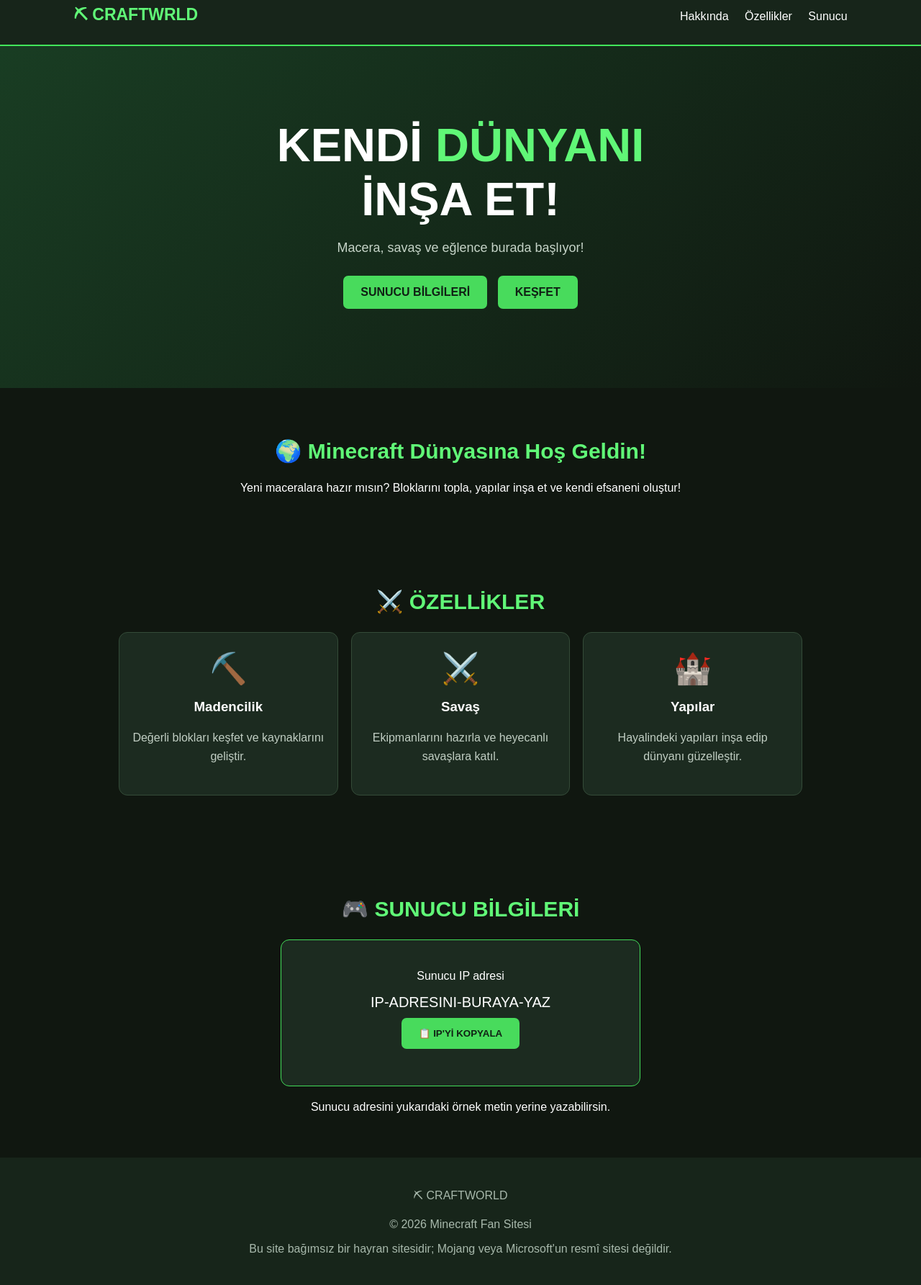
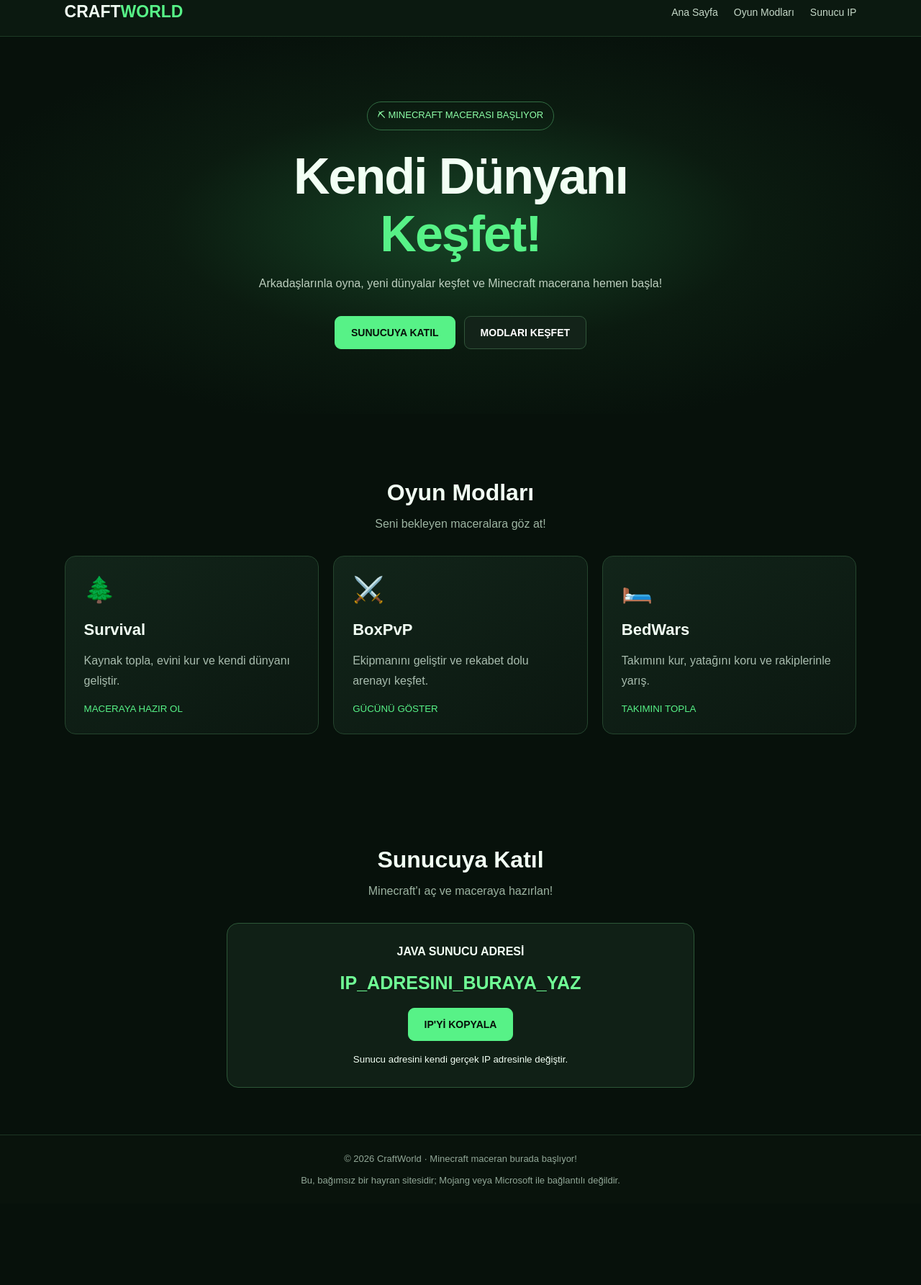
Before and after one commit to pirimaras966-commits/minecraft-sitem, a plain HTML site: page index.html in a window 1280 px wide. Shown: the part 17-1802 px from the top of the page at 72% size. After the commit the page ends 1689 px from the top, so only its background shows below. Drawn offline with Linux system fonts and the light colour scheme.

Commit message:
Update index.html

```diff
--- a/index.html
+++ b/index.html
@@ -3,160 +3,227 @@
 <head>
   <meta charset="UTF-8">
   <meta name="viewport" content="width=device-width, initial-scale=1.0">
-<title>CraftWorld | Minecraft</title>
+  <meta name="theme-color" content="#07110b">
+  <title>CraftWorld | Minecraft Sunucusu</title>
   <style>
     * { box-sizing: border-box; }
+    html { scroll-behavior: smooth; }
     body {
       margin: 0;
       font-family: Arial, sans-serif;
-  color: white;
-  background: #101710;
+      background: #07110b;
+      color: #f2fff4;
     }
-nav {
+    a { color: inherit; text-decoration: none; }
+    .navbar {
       display: flex;
       justify-content: space-between;
       align-items: center;
-  padding: 20px 8%;
-  background: #17251a;
-  border-bottom: 2px solid #42e65b;
+      gap: 20px;
+      padding: 20px 7%;
+      background: #0b1910;
+      border-bottom: 1px solid #1d3a25;
     }
-.logo { font-size: 23px; font-weight: bold; color: #60f777; }
-nav a { color: white; text-decoration: none; margin-left: 18px; }
+    .logo { font-size: 23px; font-weight: 900; }
+    .logo span { color: #57f287; }
+    nav { display: flex; gap: 22px; flex-wrap: wrap; }
+    nav a { color: #c5d8c8; font-size: 14px; }
+    nav a:hover { color: #57f287; }
     .hero {
+      min-height: 440px;
+      padding: 90px 20px;
       text-align: center;
-  padding: 100px 20px;
-  background: linear-gradient(135deg, #193d23, #101710);
+      background:
+        radial-gradient(ellipse at center, #174426 0%, #0b1b10 45%, #07110b 78%);
     }
-.hero h1 { font-size: clamp(36px, 7vw, 65px); margin: 0 0 20px; }
-.hero h1 span { color: #60f777; }
-.hero p { color: #c6d4c8; font-size: 18px; }
+    .tag {
+      display: inline-block;
+      padding: 8px 14px;
+      border: 1px solid #326d43;
+      border-radius: 30px;
+      color: #8effa8;
+      font-size: 13px;
+    }
+    h1 {
+      font-size: clamp(38px, 7vw, 70px);
+      margin: 24px 0 15px;
+      letter-spacing: -2px;
+    }
+    h1 span { color: #57f287; }
+    .hero p {
+      max-width: 580px;
+      margin: 0 auto;
+      color: #bdcfbf;
+      line-height: 1.8;
+    }
+    .buttons {
+      display: flex;
+      justify-content: center;
+      gap: 12px;
+      flex-wrap: wrap;
+      margin-top: 30px;
+    }
     .btn {
-  display: inline-block;
-  background: #48db5c;
-  color: #102014;
-  padding: 14px 24px;
-  margin: 10px 5px;
-  border: none;
-  border-radius: 7px;
-  text-decoration: none;
+      border: 1px solid #31553a;
+      padding: 14px 22px;
+      border-radius: 9px;
       font-weight: bold;
       cursor: pointer;
+      font-size: 14px;
     }
-.btn:hover { background: #8cff99; transform: translateY(-2px); }
-section { padding: 45px 8%; text-align: center; }
-h2 { color: #60f777; font-size: 30px; }
-.cards {
+    .btn-main {
+      color: #061009;
+      background: #57f287;
+      border-color: #57f287;
+    }
+    .btn-main:hover { background: #85ffa7; }
+    .btn-dark { background: #132319; color: white; }
+    section { padding: 65px 7%; }
+    .section-title { text-align: center; margin-bottom: 35px; }
+    .section-title h2 { font-size: 32px; margin-bottom: 10px; }
+    .section-title p { color: #9db4a2; }
+    .games {
       display: grid;
-  grid-template-columns: repeat(auto-fit, minmax(200px, 1fr));
-  gap: 18px;
-  max-width: 950px;
-  margin: 25px auto;
+      grid-template-columns: repeat(auto-fit, minmax(220px, 1fr));
+      gap: 20px;
     }
-.card {
-  background: #1c2b20;
-  border: 1px solid #344b38;
-  border-radius: 12px;
-  padding: 25px 18px;
+    .game {
+      padding: 26px;
+      background: linear-gradient(145deg, #12251a, #0b1710);
+      border: 1px solid #25452e;
+      border-radius: 15px;
+      transition: transform .2s, border-color .2s;
     }
-.card .emoji { font-size: 42px; }
-.card p { color: #c1cec3; line-height: 1.6; }
-.ipbox {
-  background: #1c2b20;
-  border: 1px solid #42db58;
-  border-radius: 12px;
-  max-width: 500px;
-  margin: 20px auto;
-  padding: 25px;
+    .game:hover {
+      transform: translateY(-5px);
+      border-color: #57f287;
     }
-#serverip { font-size: 20px; overflow-wrap: anywhere; }
+    .game-icon { font-size: 35px; }
+    .game h3 { font-size: 22px; margin-bottom: 10px; }
+    .game p { color: #a8bcae; line-height: 1.7; min-height: 48px; }
+    .game small { color: #57f287; }
+    .ip-box {
+      max-width: 650px;
+      margin: auto;
+      padding: 30px 20px;
+      text-align: center;
+      background: #102016;
+      border: 1px solid #2d5738;
+      border-radius: 16px;
+    }
+    .ip {
+      overflow-wrap: anywhere;
+      margin: 20px 0;
+      color: #70ff96;
+      font-size: clamp(17px, 4vw, 25px);
+      font-weight: bold;
+    }
     footer {
+      padding: 25px 15px;
       text-align: center;
-  background: #17251a;
-  padding: 25px;
-  color: #a8b9ac;
+      color: #91a797;
+      background: #09130c;
+      border-top: 1px solid #1d3524;
+      font-size: 13px;
+    }
+    @media (max-width: 600px) {
+      .navbar { flex-direction: column; }
+      nav { justify-content: center; gap: 15px; }
+      .hero { padding: 65px 18px; }
+      section { padding: 48px 6%; }
     }
   </style>
 </head>
 <body>
 
+<header class="navbar">
+  <a class="logo" href="#">CRAFT<span>WORLD</span></a>
   <nav>
-  <div class="logo">⛏ CRAFTWRLD</div>
-  <div>
-    <a href="#hakkinda">Hakkında</a>
-    <a href="#ozellikler">Özellikler</a>
-    <a href="#sunucu">Sunucu</a>
-  </div>
+    <a href="#anasayfa">Ana Sayfa</a>
+    <a href="#modlar">Oyun Modları</a>
+    <a href="#sunucu">Sunucu IP</a>
   </nav>
-
-<header class="hero">
-  <h1>KENDİ <span>DÜNYANI</span><br>İNŞA ET!</h1>
-  <p>Macera, savaş ve eğlence burada başlıyor!</p>
-  <a class="btn" href="#sunucu">SUNUCU BİLGİLERİ</a>
-  <a class="btn" href="#ozellikler">KEŞFET</a>
 </header>
 
-<section id="hakkinda">
-  <h2>🌍 Minecraft Dünyasına Hoş Geldin!</h2>
-  <p>Yeni maceralara hazır mısın? Bloklarını topla,
-  yapılar inşa et ve kendi efsaneni oluştur!</p>
+<main>
+  <section class="hero" id="anasayfa">
+    <div class="tag">⛏ MINECRAFT MACERASI BAŞLIYOR</div>
+    <h1>Kendi Dünyanı<br><span>Keşfet!</span></h1>
+    <p>
+      Arkadaşlarınla oyna, yeni dünyalar keşfet
+      ve Minecraft macerana hemen başla!
+    </p>
+    <div class="buttons">
+      <a class="btn btn-main" href="#sunucu">SUNUCUYA KATIL</a>
+      <a class="btn btn-dark" href="#modlar">MODLARI KEŞFET</a>
+    </div>
   </section>
 
-<section id="ozellikler">
-  <h2>⚔️ ÖZELLİKLER</h2>
-  <div class="cards">
-    <div class="card">
-      <div class="emoji">⛏️</div>
-      <h3>Madencilik</h3>
-      <p>Değerli blokları keşfet ve kaynaklarını geliştir.</p>
+  <section id="modlar">
+    <div class="section-title">
+      <h2>Oyun Modları</h2>
+      <p>Seni bekleyen maceralara göz at!</p>
     </div>
-    <div class="card">
-      <div class="emoji">⚔️</div>
-      <h3>Savaş</h3>
-      <p>Ekipmanlarını hazırla ve heyecanlı savaşlara katıl.</p>
-    </div>
-    <div class="card">
-      <div class="emoji">🏰</div>
-      <h3>Yapılar</h3>
-      <p>Hayalindeki yapıları inşa edip dünyanı güzelleştir.</p>
-    </div>
+    <div class="games">
+      <article class="game">
+        <div class="game-icon">🌲</div>
+        <h3>Survival</h3>
+        <p>Kaynak topla, evini kur ve kendi dünyanı geliştir.</p>
+        <small>MACERAYA HAZIR OL</small>
+      </article>
+      <article class="game">
+        <div class="game-icon">⚔️</div>
+        <h3>BoxPvP</h3>
+        <p>Ekipmanını geliştir ve rekabet dolu arenayı keşfet.</p>
+        <small>GÜCÜNÜ GÖSTER</small>
+      </article>
+      <article class="game">
+        <div class="game-icon">🛏️</div>
+        <h3>BedWars</h3>
+        <p>Takımını kur, yatağını koru ve rakiplerinle yarış.</p>
+        <small>TAKIMINI TOPLA</small>
+      </article>
     </div>
   </section>
 
   <section id="sunucu">
-  <h2>🎮 SUNUCU BİLGİLERİ</h2>
-  <div class="ipbox">
-    <p>Sunucu IP adresi</p>
-    <div id="serverip">IP-ADRESINI-BURAYA-YAZ</div>
-    <button class="btn" onclick="copyIP()">📋 IP'Yİ KOPYALA</button>
-    <p id="message"></p>
+    <div class="section-title">
+      <h2>Sunucuya Katıl</h2>
+      <p>Minecraft'ı aç ve maceraya hazırlan!</p>
     </div>
-  <p>Sunucu adresini yukarıdaki örnek metin yerine yazabilirsin.</p>
+    <div class="ip-box">
+      <strong>JAVA SUNUCU ADRESİ</strong>
+      <div class="ip" id="server-ip">IP_ADRESINI_BURAYA_YAZ</div>
+      <button class="btn btn-main" onclick="copyIP()">
+        IP'Yİ KOPYALA
+      </button>
+      <p id="copy-message" aria-live="polite"></p>
+      <small>Sunucu adresini kendi gerçek IP adresinle değiştir.</small>
+    </div>
   </section>
+</main>
 
 <footer>
-  <p>⛏ CRAFTWORLD</p>
-  <p>© 2026 Minecraft Fan Sitesi</p>
-  <p>Bu site bağımsız bir hayran sitesidir; Mojang veya Microsoft'un resmî sitesi değildir.</p>
+  © 2026 CraftWorld · Minecraft maceran burada başlıyor!
+  <br><br>
+  Bu, bağımsız bir hayran sitesidir; Mojang veya Microsoft ile bağlantılı değildir.
 </footer>
 
 <script>
-function copyIP() {
-  const ip = document.getElementById("serverip").textContent.trim();
-  if (ip === "IP-ADRESINI-BURAYA-YAZ") {
-    document.getElementById("message").textContent =
-      "Önce kendi sunucu IP adresini ekle!";
+  async function copyIP() {
+    const ip = document.getElementById("server-ip").textContent.trim();
+    const message = document.getElementById("copy-message");
+
+    if (ip === "IP_ADRESINI_BURAYA_YAZ") {
+      message.textContent = "Önce kendi sunucu IP adresini eklemelisin!";
       return;
     }
-  if (navigator.clipboard && window.isSecureContext) {
-    navigator.clipboard.writeText(ip).then(() => {
-      document.getElementById("message").textContent = "IP kopyalandı!";
-    }).catch(() => {
-      document.getElementById("message").textContent =
-        "IP adresini seçip elle kopyalayabilirsin: " + ip;
-    });
-  } else {
-    document.getElementById("message").textContent =
-      "Sunucu IP adresin: " + ip;
+
+    try {
+      await navigator.clipboard.writeText(ip);
+      message.textContent = "Sunucu IP'si kopyalandı!";
+    } catch (error) {
+      message.textContent = "IP adresi: " + ip;
     }
   }
 </script>
```
Lines whose indentation alone changed are shown as unchanged.
